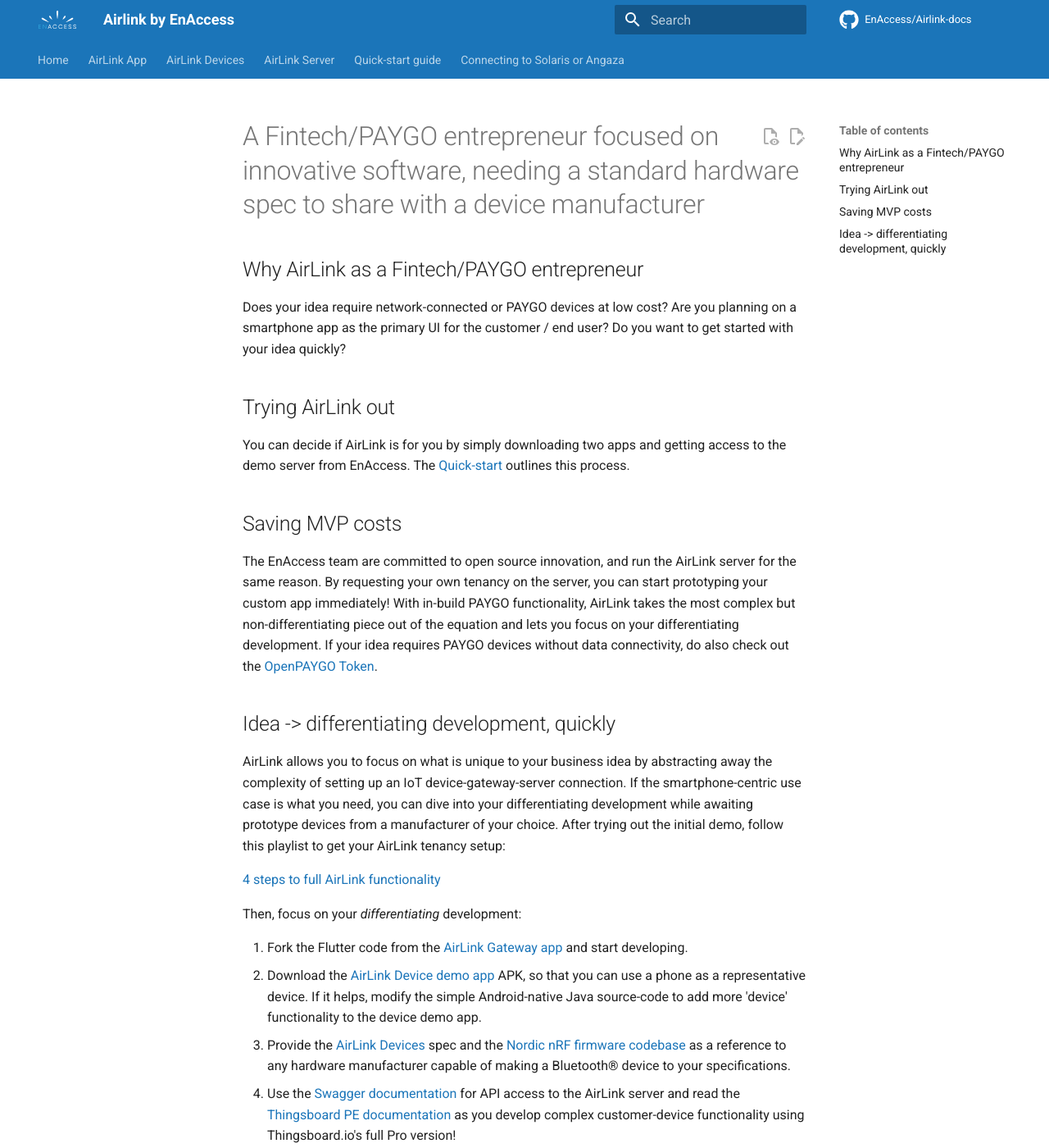
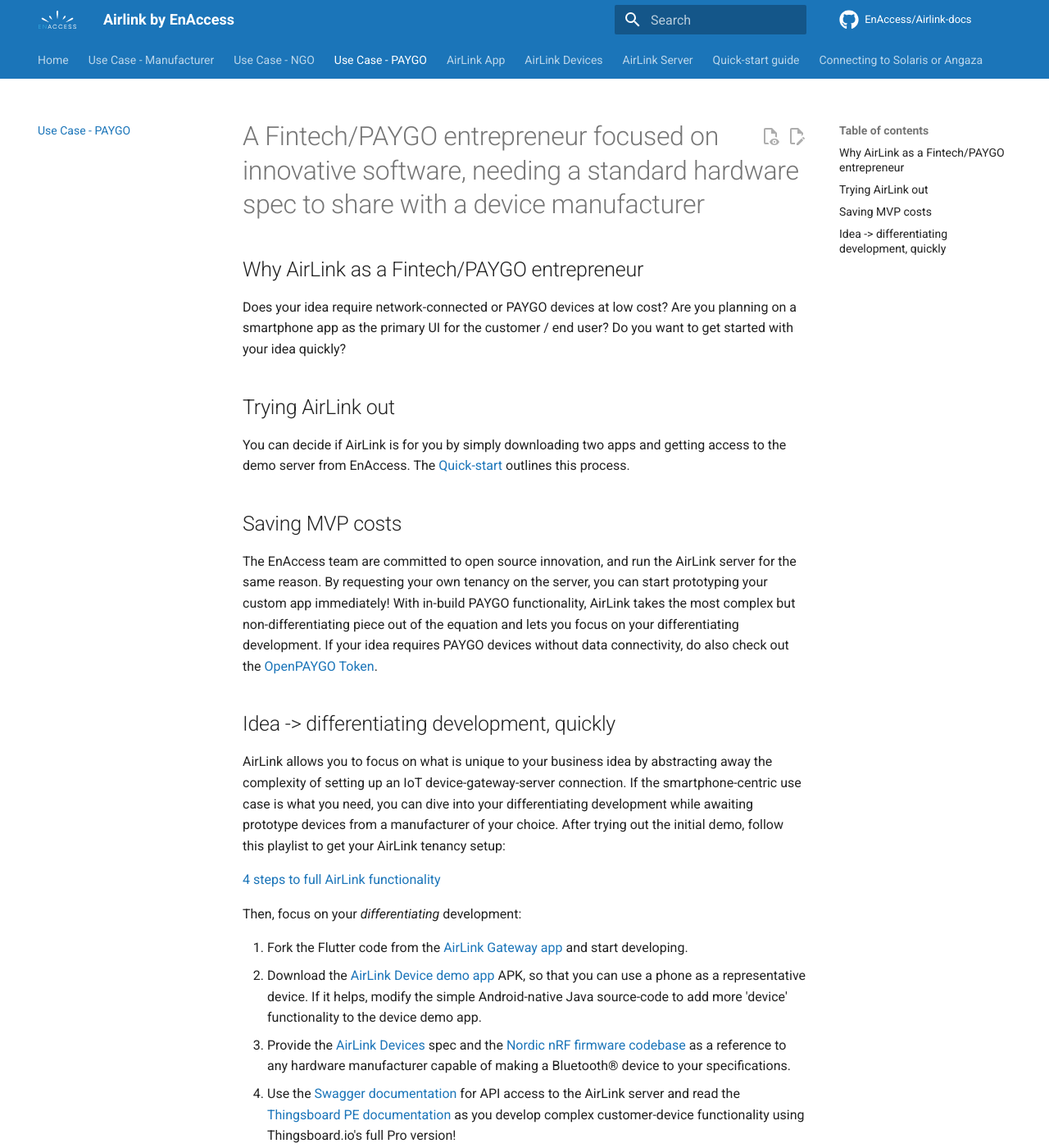
Before and after one commit to EnAccess/AirLink-docs, an MkDocs documentation site: the page built from docs/Use Case - Paygo Entrepreneur.md, in a window 1280 px wide and 1400 px high. Shown: the whole window at 82% size. Built offline with MkDocs 1.6.1 and Material for MkDocs 9.7.7, drawn with Linux system fonts in a browser that asks for light colours; comment, search, counter and statistics services are not loaded; some of the changed text lies outside the part shown.

Commit message:
Update mkdocs.yml

```diff
--- a/mkdocs.yml
+++ b/mkdocs.yml
@@ -114,6 +114,9 @@ extra_javascript:
 # Page tree
 nav:
   - Home: index.md
+  - Use Case - Manufacturer: Use Case - Device Manufacturer.md
+  - Use Case - NGO: Use Case - NGO.md
+  - Use Case - PAYGO: Use Case - Paygo Entrepreneur.md
   - AirLink App:
       - Home: AirLink App.md
   - AirLink Devices:
```
